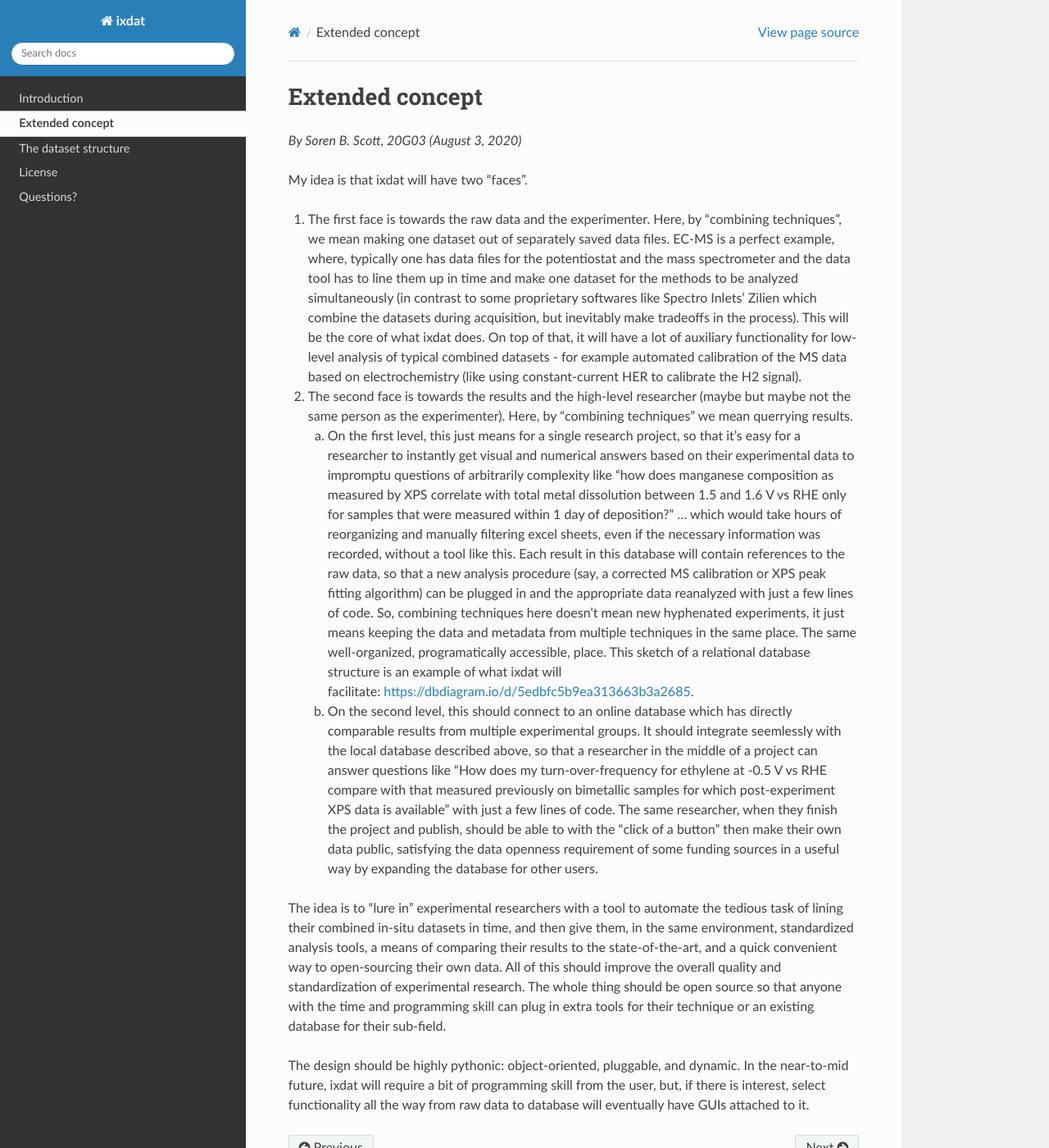
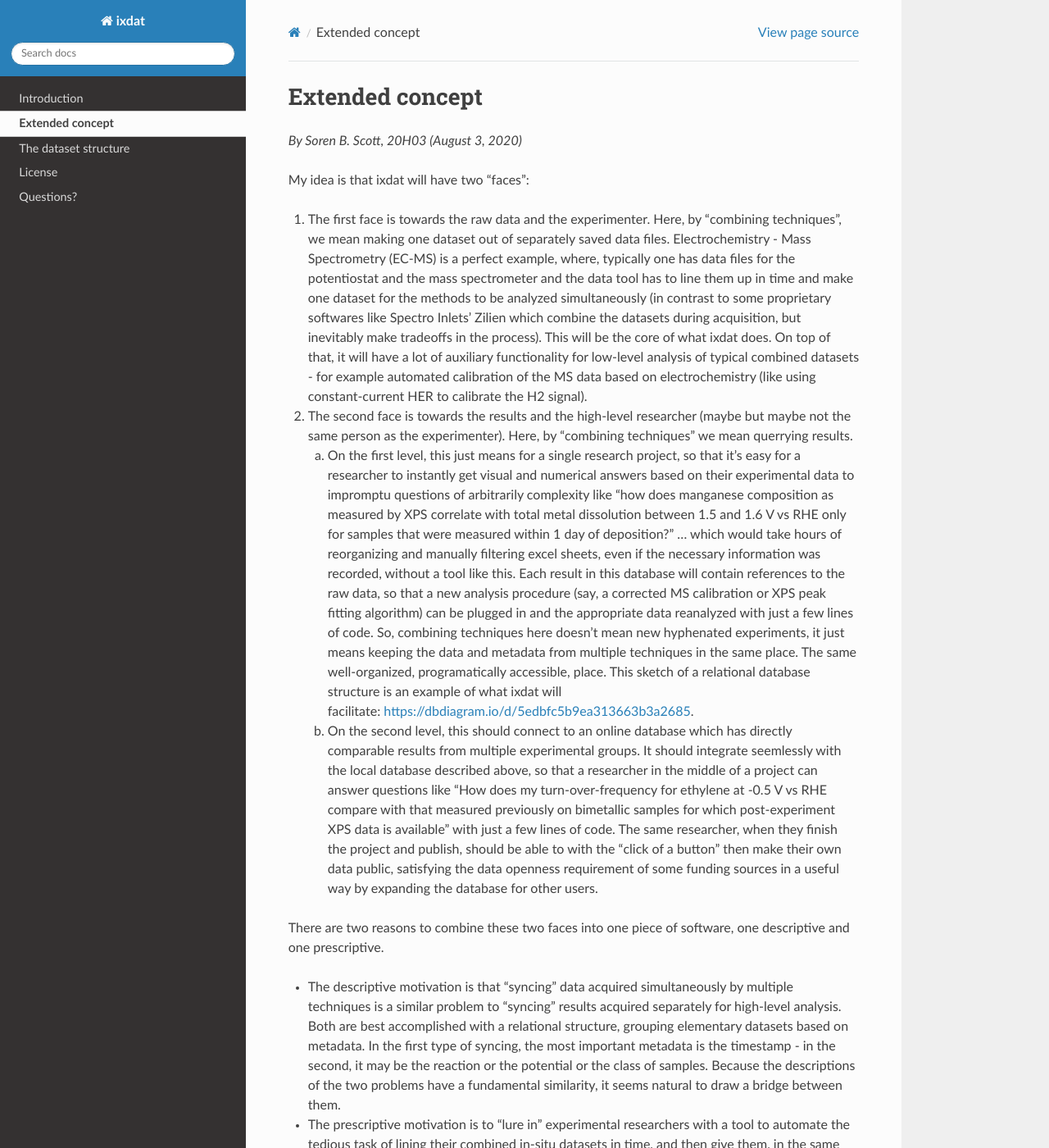
Before and after one commit to ixdat/ixdat, a Sphinx documentation site: the page built from docs/source/extended_concept.rst, in a window 1280 px wide and 1400 px high. Shown: the whole window at 82% size. Built offline with Sphinx 7.4.7 and the Read the Docs theme 2.0.0, drawn with Linux system fonts in a browser that asks for light colours; some of the changed text lies outside the part shown.

Commit message:
Update extended_concept.rst

```diff
--- a/docs/source/extended_concept.rst
+++ b/docs/source/extended_concept.rst
@@ -2,11 +2,11 @@
 ================
 Extended concept
 ================
-*By Soren B. Scott, 20G03 (August 3, 2020)*
+*By Soren B. Scott, 20H03 (August 3, 2020)*
 
-My idea is that ixdat will have two "faces".
+My idea is that ixdat will have two "faces":
 
-1. The first face is towards the raw data and the experimenter. Here, by "combining techniques", we mean making one dataset out of separately saved data files. EC-MS is a perfect example, where, typically one has data files for the potentiostat and the mass spectrometer and the data tool has to line them up in time and make one dataset for the methods to be analyzed simultaneously (in contrast to some proprietary softwares like Spectro Inlets' Zilien which combine the datasets during acquisition, but inevitably make tradeoffs in the process). This will be the core of what ixdat does. On top of that, it will have a lot of auxiliary functionality for low-level analysis of typical combined datasets - for example automated calibration of the MS data based on electrochemistry (like using constant-current HER to calibrate the H2 signal).
+1. The first face is towards the raw data and the experimenter. Here, by "combining techniques", we mean making one dataset out of separately saved data files. Electrochemistry - Mass Spectrometry (EC-MS) is a perfect example, where, typically one has data files for the potentiostat and the mass spectrometer and the data tool has to line them up in time and make one dataset for the methods to be analyzed simultaneously (in contrast to some proprietary softwares like Spectro Inlets' Zilien which combine the datasets during acquisition, but inevitably make tradeoffs in the process). This will be the core of what ixdat does. On top of that, it will have a lot of auxiliary functionality for low-level analysis of typical combined datasets - for example automated calibration of the MS data based on electrochemistry (like using constant-current HER to calibrate the H2 signal).
 
 2. The second face is towards the results and the high-level researcher (maybe but maybe not the same person as the experimenter). Here, by "combining techniques" we mean querrying results.
 
@@ -14,6 +14,14 @@ My idea is that ixdat will have two "faces".
 
    b. On the second level, this should connect to an online database which has directly comparable results from multiple experimental groups. It should integrate seemlessly with the local database described above, so that a researcher in the middle of a project can answer questions like "How does my turn-over-frequency for ethylene at -0.5 V vs RHE compare with that measured previously on bimetallic samples for which post-experiment XPS data is available" with just a few lines of code. The same researcher, when they finish the project and publish, should be able to with the "click of a button" then make their own data public, satisfying the data openness requirement of some funding sources in a useful way by expanding the database for other users.
 
-The idea is to "lure in" experimental researchers with a tool to automate the tedious task of lining their combined in-situ datasets in time, and then give them, in the same environment, standardized analysis tools, a means of comparing their results to the state-of-the-art, and a quick convenient way to open-sourcing their own data. All of this should improve the overall quality and standardization of experimental research. The whole thing should be open source so that anyone with the time and programming skill can plug in extra tools for their technique or an existing database for their sub-field.
+There are two reasons to combine these two faces into one piece of software, one descriptive and one prescriptive.
 
-The design should be highly pythonic: object-oriented, pluggable, and dynamic. In the near-to-mid future, ixdat will require a bit of programming skill from the user, but, if there is interest, select functionality all the way from raw data to database will eventually have GUIs attached to it.
+- The descriptive motivation is that "syncing" data acquired simultaneously by multiple techniques is a similar problem to "syncing" results acquired separately for high-level analysis. Both are best accomplished with a relational structure, grouping elementary datasets based on metadata. In the first type of syncing, the most important metadata is the timestamp - in the second, it may be the reaction or the potential or the class of samples. Because the descriptions of the two problems have a fundamental similarity, it seems natural to draw a bridge between them.
+
+- The prescriptive motivation is to "lure in" experimental researchers with a tool to automate the tedious task of lining their combined in-situ datasets in time, and then give them, in the same environment, standardized analysis tools, a means of comparing their results to the state-of-the-art, and a quick convenient way to open-sourcing their own data. All of this should improve the overall quality and standardization of experimental research. "Complex technique" should not be an excuse for a lack of transparency, and no valuable insight should be allowed to hide behind inconsistent data presentation. ixdat will an open-source platform in which the implementations of state-of-the-art data analysis and presentation, developed by the community, can be prescribed to the researchers who benefit from best practices.
+
+ixdat will be open source so that anyone with time and programming skill can plug in extra tools for their technique or an existing database for their sub-field.
+
+The design should be highly pythonic: object-oriented, pluggable, and dynamic. It must be well-documented to facilitate a diverse gorup of users.
+
+In the near-to-mid future, ixdat will require a bit of programming skill from the user, but, if there is interest, select functionality all the way from raw data to database will eventually have GUIs attached to it.
```
